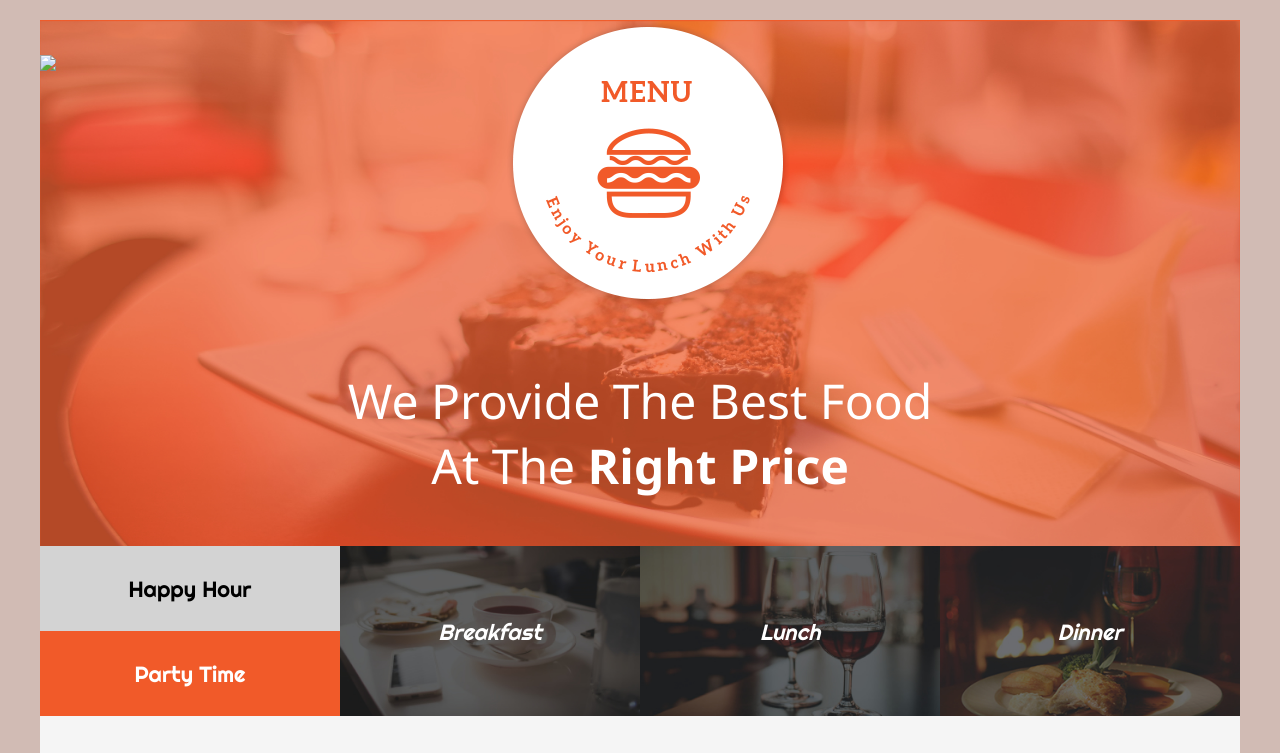
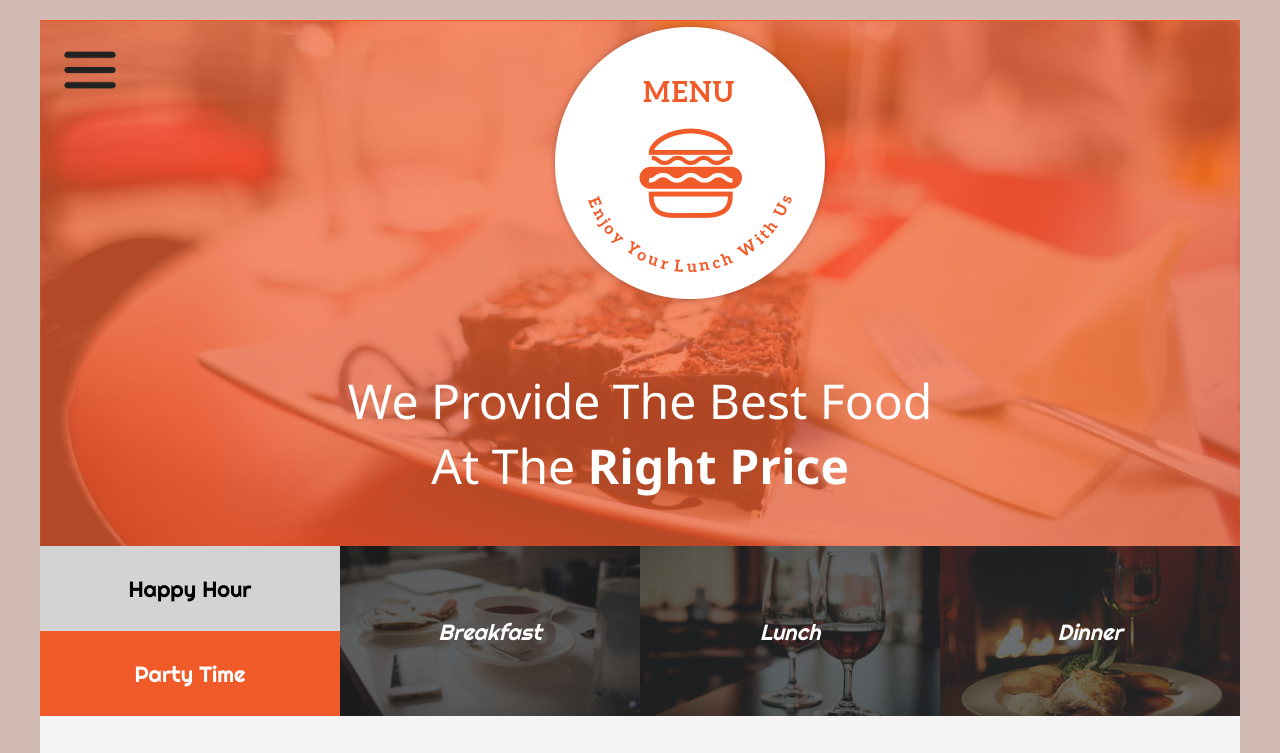
Before and after one commit to FREDRICK-01/Anitas-kitchen, a plain HTML site: page index.html in a window 1280 px wide. Shown: the top 753 px of the page. Drawn offline with Linux system fonts and the light colour scheme; the site is published under a folder, as on GitHub Pages, so addresses that start at the root find nothing.

Commit message:
Add final project

```diff
--- a/index.html
+++ b/index.html
@@ -14,7 +14,7 @@
 <body>
     <div id="main">
         <div class="first">
-            <div id="nav"><img src="/assets-20210611T085235Z-001/assets/6142032.png" height="100px"></div>
+            <div id="nav"><img src="./assets-20210611T085235Z-001/assets/6142032.png" height="100px"></div>
         </div>
         <img src="assets-20210611T085235Z-001/assets/logoBig.png">
         <p>We Provide The Best Food <br> At The <strong>Right Price</strong></p>
```
